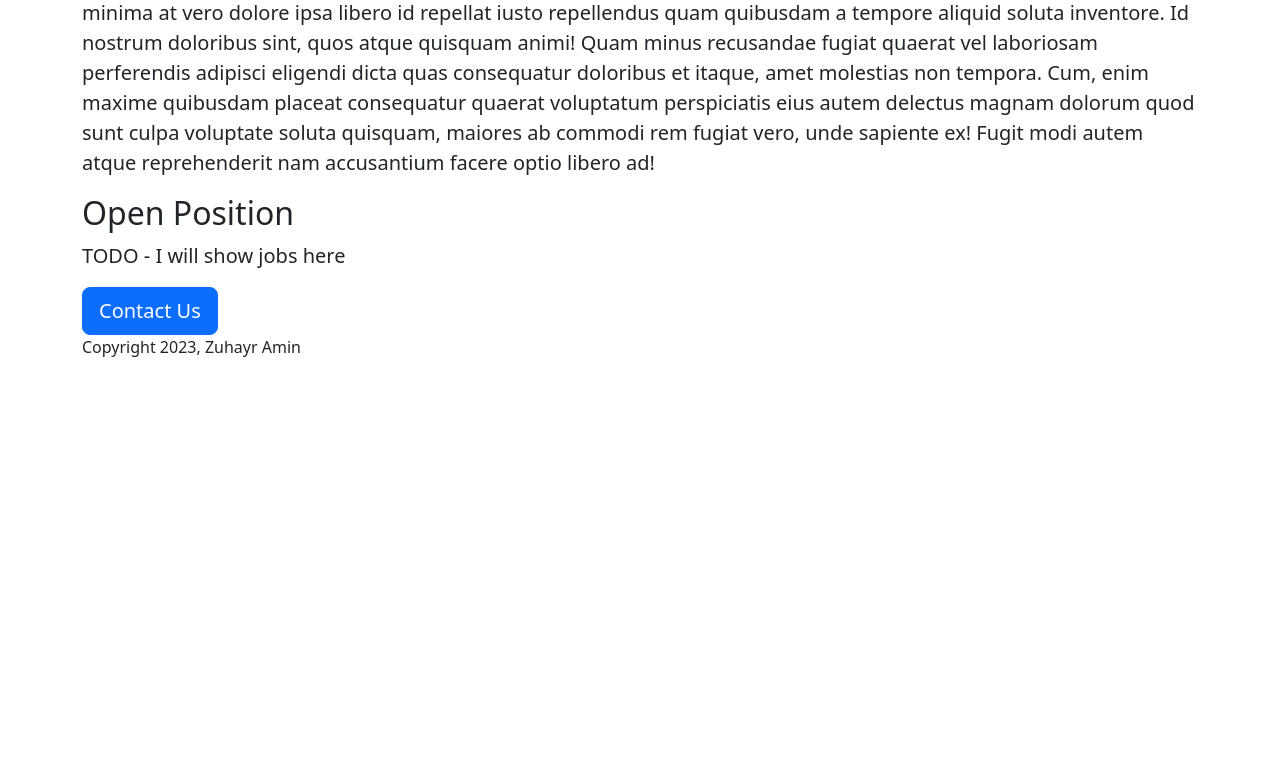
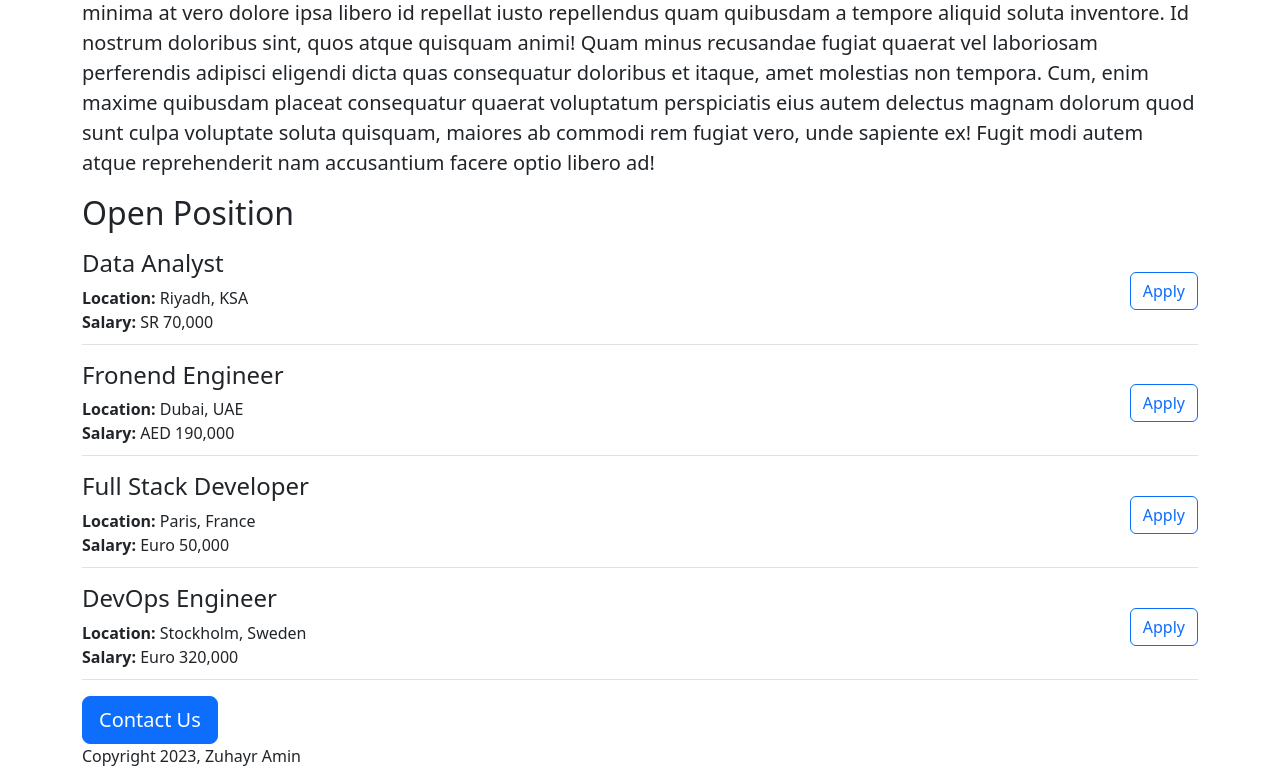
Before and after one commit to zuhayramin/careers-website, a Flask app: page / in a window 1280 px wide. Shown: the part 416-1184 px from the top of the page. Before the commit the page ends 773 px from the top, so only its background shows below. Run offline with Flask 3, Linux system fonts and the light colour scheme.

Commit message:
Add data to page using templates

```diff
--- a/app.py
+++ b/app.py
@@ -2,9 +2,36 @@ from flask import Flask, render_template
 
 app = Flask(__name__)
 
+JOBS = [
+    {
+        'id':1,
+        'title': 'Data Analyst',
+        'location': 'Riyadh, KSA',
+        'salary': 'SR 70,000'
+    },
+    {
+        'id':2,
+        'title': 'Fronend Engineer',
+        'location': 'Dubai, UAE',
+        'salary': 'AED 190,000'
+    },
+    {
+        'id':3,
+        'title': 'Full Stack Developer',
+        'location': 'Paris, France',
+        'salary': 'Euro 50,000'
+    },
+    {
+        'id':4,
+        'title': 'DevOps Engineer',
+        'location': 'Stockholm, Sweden',
+        'salary': 'Euro 320,000'
+    }
+]
+
 @app.route('/')
 def index():
-    return render_template('home.html')
+    return render_template('home.html', jobs = JOBS)
 
 if __name__ == '__main__':
     app.run(host = '0.0.0.0', debug = True)
--- /dev/null
+++ b/templates/allJobs.html
@@ -0,0 +1,20 @@
+<div
+    style="
+        margin-bottom: 16px;
+        padding-bottom: 10px;
+        display: flex;
+        justify-content: space-between;
+        align-items: center;
+    "
+    class="border-bottom">
+    <div class="left">
+        <h4>{{ job['title'] }}</h4>
+        <div><b>Location: </b>{{ job['location'] }}</div>
+        {% if 'salary' in job %}
+        <div><b>Salary: </b>{{ job['salary'] }}</div>
+        {% endif %}
+    </div>
+    <div class="right">
+        <button type="button" class="btn btn-outline-primary">Apply</button>
+    </div>
+</div>
--- a/templates/home.html
+++ b/templates/home.html
@@ -43,7 +43,9 @@
             </p>
 
             <h2 class="mt-2">Open Position</h2>
-            <p class="lead">TODO - I will show jobs here</p>
+            <p class="lead">
+                {% for job in jobs %} {% include 'allJobs.html' %} {% endfor %}
+            </p>
             <button class="btn btn-primary btn-lg">Contact Us</button>
 
             <footer>Copyright 2023, Zuhayr Amin</footer>
```
